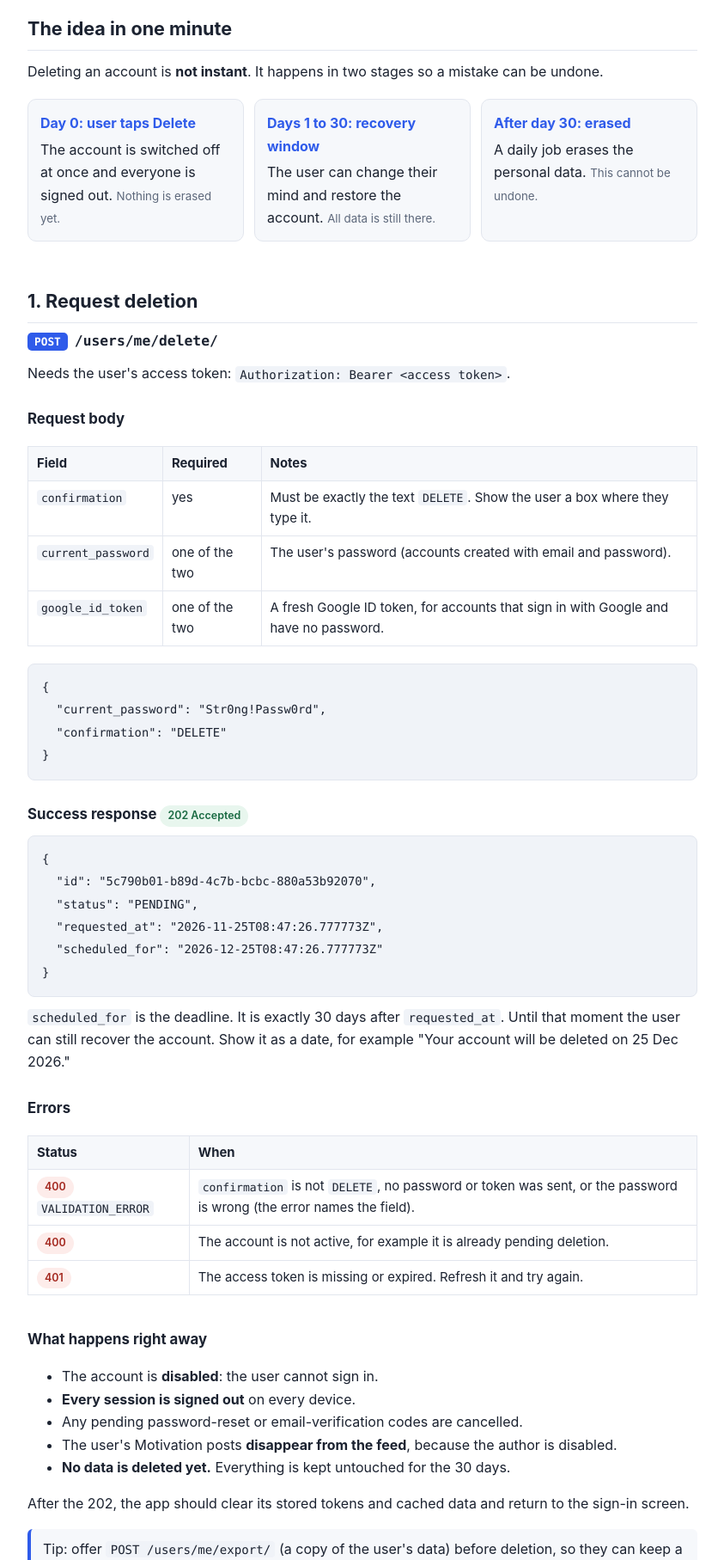
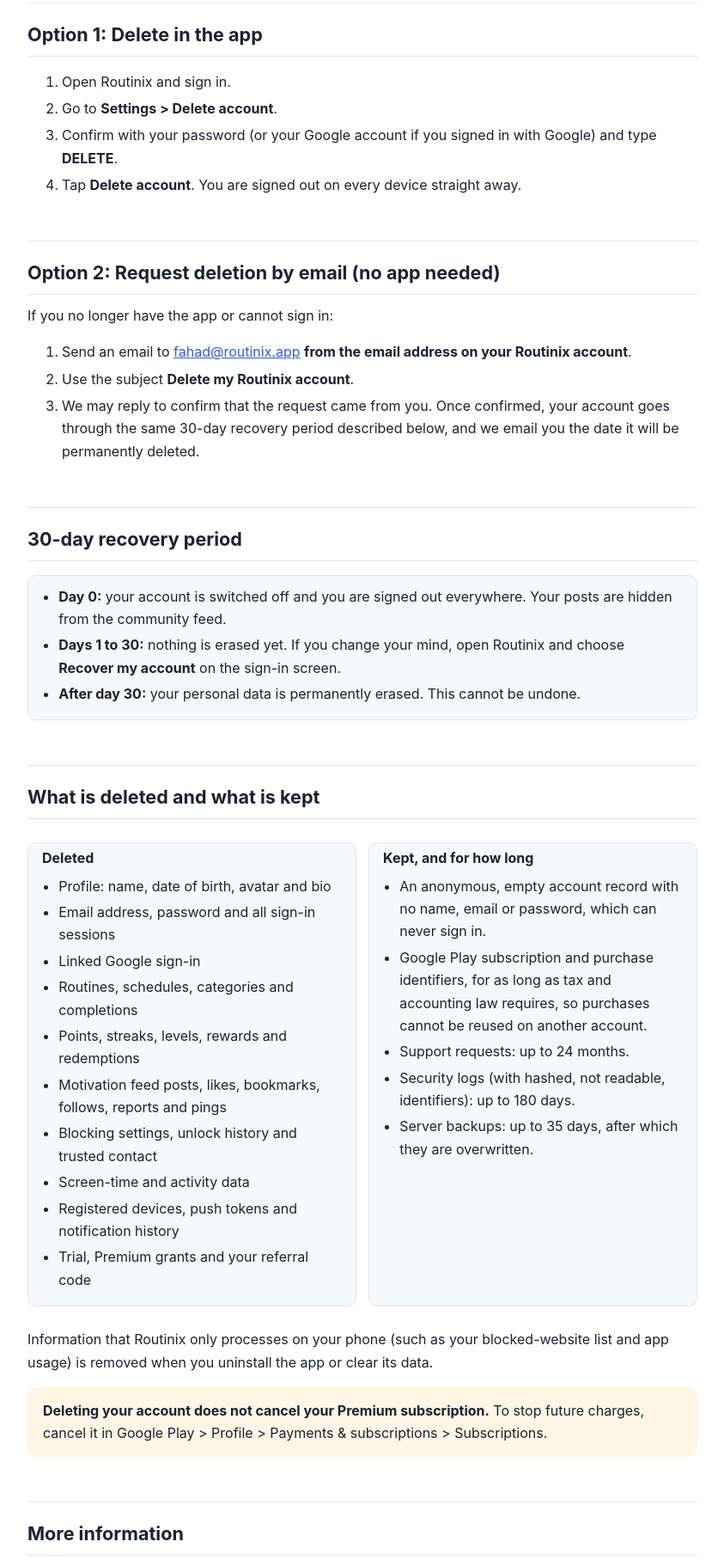
Before and after one commit to fahad-routinix/Delete-User-Data, a plain HTML site: page index.html in a window 1280 px wide. Shown: the part 234-2049 px from the top of the page at 86% size, without its empty margins (218-1061 px from the left). Drawn offline with Linux system fonts and the light colour scheme.

Commit message:
Updated Delete Infos

```diff
--- a/index.html
+++ b/index.html
@@ -1,3 +1,95 @@
+<!doctype html>
+<html lang="en">
+<head>
+<meta charset="utf-8">
+<meta name="viewport" content="width=device-width, initial-scale=1">
+<title>Delete your Routinix account</title>
+<meta name="description" content="How to delete your Routinix account and data, in the app or by email, and what is deleted or kept.">
+<style>
+:root { --bg:#ffffff; --fg:#1f2430; --muted:#5b6475; --line:#e3e6ec; --accent:#4f46e5; --card:#f7f8fb; --warn-bg:#fff6e5; --warn:#7a4f00; }
+@media (prefers-color-scheme: dark) { :root { --bg:#14161c; --fg:#e8eaf0; --muted:#9aa3b5; --line:#2a2e38; --accent:#8b86ff; --card:#1b1e26; --warn-bg:#2b2412; --warn:#f0c36b; } }
+* { box-sizing:border-box; }
+body { margin:0; background:var(--bg); color:var(--fg); font:16px/1.7 -apple-system,BlinkMacSystemFont,"Segoe UI",Roboto,Helvetica,Arial,sans-serif; }
+main { max-width:780px; margin:0 auto; padding:40px 20px 80px; }
+h1 { font-size:2rem; line-height:1.25; margin:0 0 .5rem; }
+h2 { font-size:1.35rem; margin:2.2rem 0 .6rem; padding-top:1.2rem; border-top:1px solid var(--line); }
+.lead { color:var(--muted); font-size:1.05rem; }
+li { margin:.3rem 0; }
+a { color:var(--accent); }
+.box { background:var(--card); border:1px solid var(--line); border-radius:10px; padding:14px 18px; margin:1rem 0; }
+.warn { background:var(--warn-bg); color:var(--warn); border-radius:10px; padding:14px 18px; margin:1rem 0; }
+.cols { display:grid; grid-template-columns:1fr 1fr; gap:16px; }
+@media (max-width:620px) { .cols { grid-template-columns:1fr; } main { padding:24px 16px 60px; } h1 { font-size:1.6rem; } }
+</style>
+</head>
+<body>
+<main>
+<h1>Delete your Routinix account</h1>
+<p class="lead">App: <strong>Routinix</strong> (Android) &middot; Developer: <strong>Routinix</strong> &middot; Contact: <a href="mailto:fahad@routinix.app">fahad@routinix.app</a></p>
+<p>You can delete your Routinix account and the data linked to it at any time, either inside the app or by sending us an email. This page explains both ways and what happens to your data.</p>
+
+<h2>Option 1: Delete in the app</h2>
+<ol>
+<li>Open Routinix and sign in.</li>
+<li>Go to <strong>Settings &gt; Delete account</strong>.</li>
+<li>Confirm with your password (or your Google account if you signed in with Google) and type <strong>DELETE</strong>.</li>
+<li>Tap <strong>Delete account</strong>. You are signed out on every device straight away.</li>
+</ol>
+
+<h2>Option 2: Request deletion by email (no app needed)</h2>
+<p>If you no longer have the app or cannot sign in:</p>
+<ol>
+<li>Send an email to <a href="mailto:fahad@routinix.app?subject=Delete%20my%20Routinix%20account">fahad@routinix.app</a> <strong>from the email address on your Routinix account</strong>.</li>
+<li>Use the subject <strong>Delete my Routinix account</strong>.</li>
+<li>We may reply to confirm that the request came from you. Once confirmed, your account goes through the same 30-day recovery period described below, and we email you the date it will be permanently deleted.</li>
+</ol>
+
+<h2>30-day recovery period</h2>
+<div class="box">
+<ul>
+<li><strong>Day 0:</strong> your account is switched off and you are signed out everywhere. Your posts are hidden from the community feed.</li>
+<li><strong>Days 1 to 30:</strong> nothing is erased yet. If you change your mind, open Routinix and choose <strong>Recover my account</strong> on the sign-in screen.</li>
+<li><strong>After day 30:</strong> your personal data is permanently erased. This cannot be undone.</li>
+</ul>
+</div>
+
+<h2>What is deleted and what is kept</h2>
+<div class="cols">
+<div class="box">
+<strong>Deleted</strong>
+<ul>
+<li>Profile: name, date of birth, avatar and bio</li>
+<li>Email address, password and all sign-in sessions</li>
+<li>Linked Google sign-in</li>
+<li>Routines, schedules, categories and completions</li>
+<li>Points, streaks, levels, rewards and redemptions</li>
+<li>Motivation feed posts, likes, bookmarks, follows, reports and pings</li>
+<li>Blocking settings, unlock history and trusted contact</li>
+<li>Screen-time and activity data</li>
+<li>Registered devices, push tokens and notification history</li>
+<li>Trial, Premium grants and your referral code</li>
+</ul>
+</div>
+<div class="box">
+<strong>Kept, and for how long</strong>
+<ul>
+<li>An anonymous, empty account record with no name, email or password, which can never sign in.</li>
+<li>Google Play subscription and purchase identifiers, for as long as tax and accounting law requires, so purchases cannot be reused on another account.</li>
+<li>Support requests: up to 24 months.</li>
+<li>Security logs (with hashed, not readable, identifiers): up to 180 days.</li>
+<li>Server backups: up to 35 days, after which they are overwritten.</li>
+</ul>
+</div>
+</div>
+<p>Information that Routinix only processes on your phone (such as your blocked-website list and app usage) is removed when you uninstall the app or clear its data.</p>
+
+<div class="warn"><strong>Deleting your account does not cancel your Premium subscription.</strong> To stop future charges, cancel it in Google Play &gt; Profile &gt; Payments &amp; subscriptions &gt; Subscriptions.</div>
+
+<h2>More information</h2>
+<p>See our <a href="https://fahad-routinix.github.io/Privacy-Policy/">Privacy Policy</a> and <a href="https://fahad-routinix.github.io/Terms-and-conditions/">Terms and Conditions</a>, or email <a href="mailto:fahad@routinix.app">fahad@routinix.app</a> with any questions.</p>
+</main>
+</body>
+</html>
 <!doctype html>
 <html lang="en">
 <head>
```
